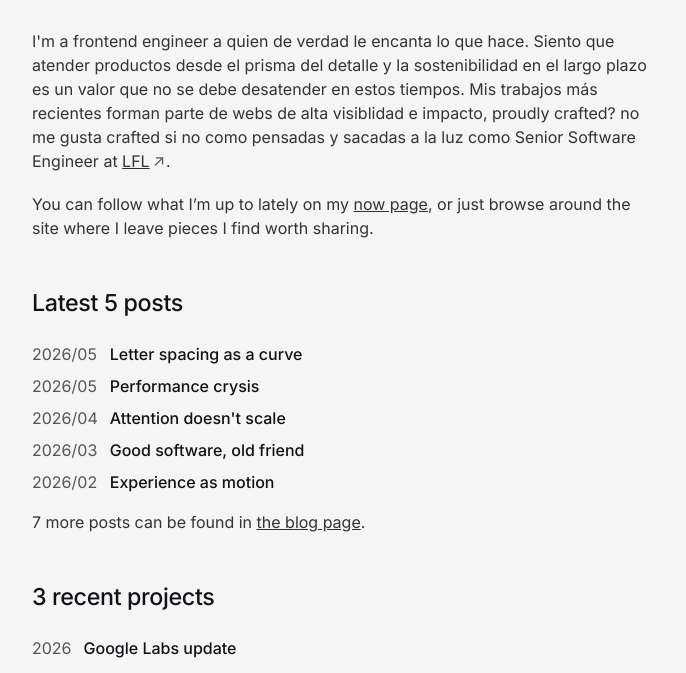
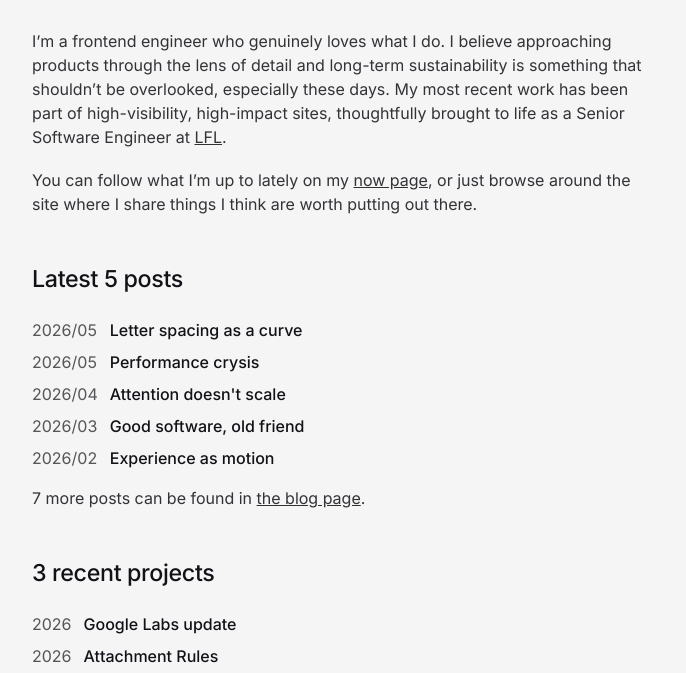
Before and after one commit to psantalla/pablo-website-v2, an Eleventy site: page content/index.md in a window 1280 px wide. Shown: the part 101-774 px from the top of the page, without its empty margins (296-982 px from the left). Built offline with nearby package versions, Linux system fonts and the light colour scheme; Eleventy itself is replaced by a stand-in of ours; some packages are replaced by stand-ins of ours; files that its build step writes are made by us from their sources; what zod-validation-error would draw is missing.

Commit message:
content: auto-sync 2026-05-26T10:20:08-07:00

```diff
--- a/content/index.md
+++ b/content/index.md
@@ -3,6 +3,6 @@ layout: layouts/home.njk
 numberOfLatestPostsToShow: 5
 numberOfLatestProjectsToShow: 3
 ---
-I'm a frontend engineer a quien de verdad le encanta lo que hace. Siento que atender productos desde el prisma del detalle y la sostenibilidad en el largo plazo es un valor que no se debe desatender en estos tiempos. Mis trabajos más recientes forman parte de webs de alta visiblidad e impacto, proudly crafted? no me gusta crafted si no como pensadas y sacadas a la luz como Senior Software Engineer at <a href="https://www.leftfieldlabs.com/" target="_blank" rel="noopener noreferrer">LFL</a>.
+I’m a frontend engineer who genuinely loves what I do. I believe approaching products through the lens of detail and long-term sustainability is something that shouldn’t be overlooked, especially these days. My most recent work has been part of high-visibility, high-impact sites, thoughtfully brought to life as a Senior Software Engineer at [LFL](https://www.leftfieldlabs.com/).
 
-You can follow what I’m up to lately on my [now page](now), or just browse around the site where I leave pieces I find worth sharing.
+You can follow what I’m up to lately on my [now page](now), or just browse around the site where I share things I think are worth putting out there.
```
